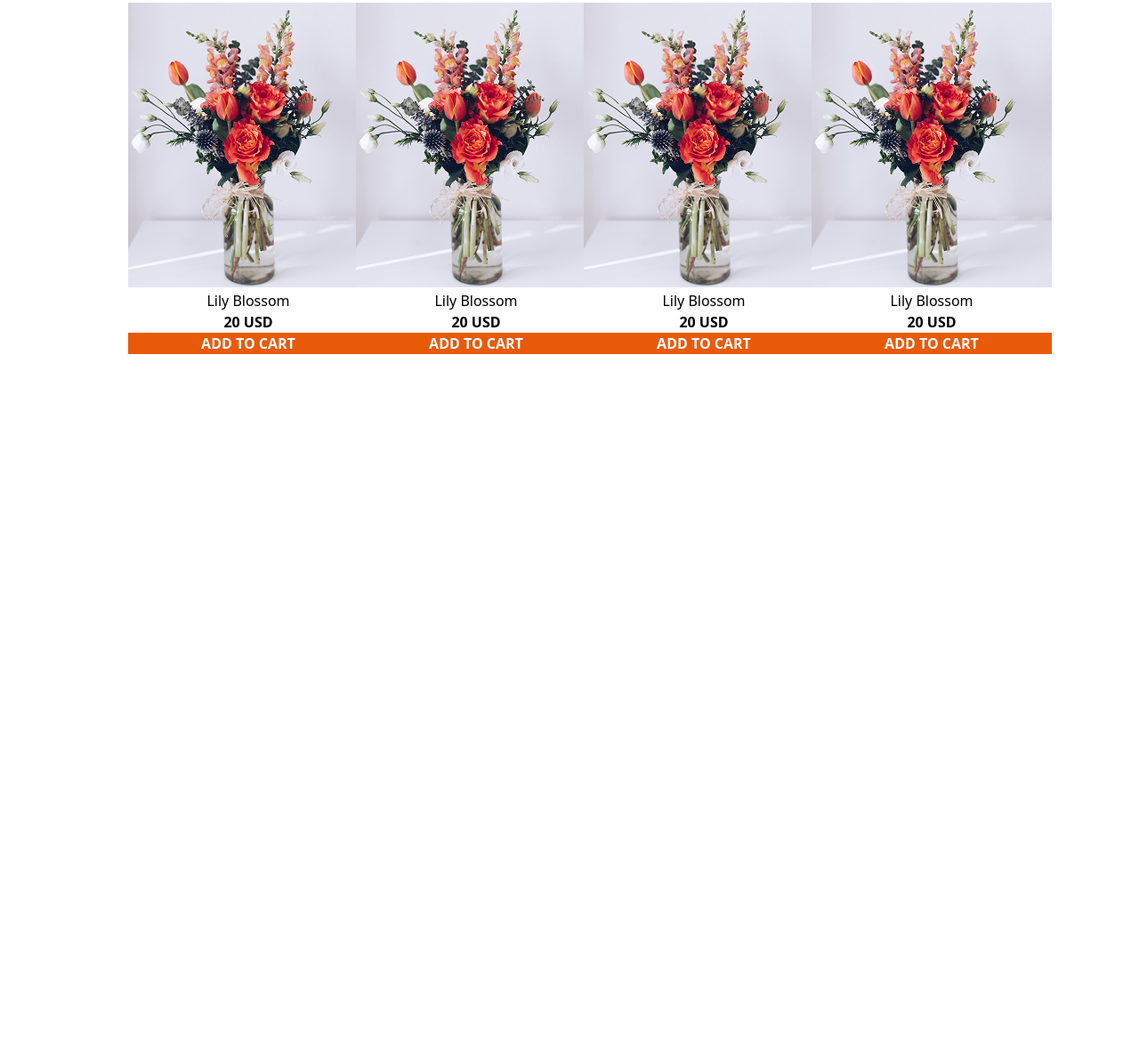
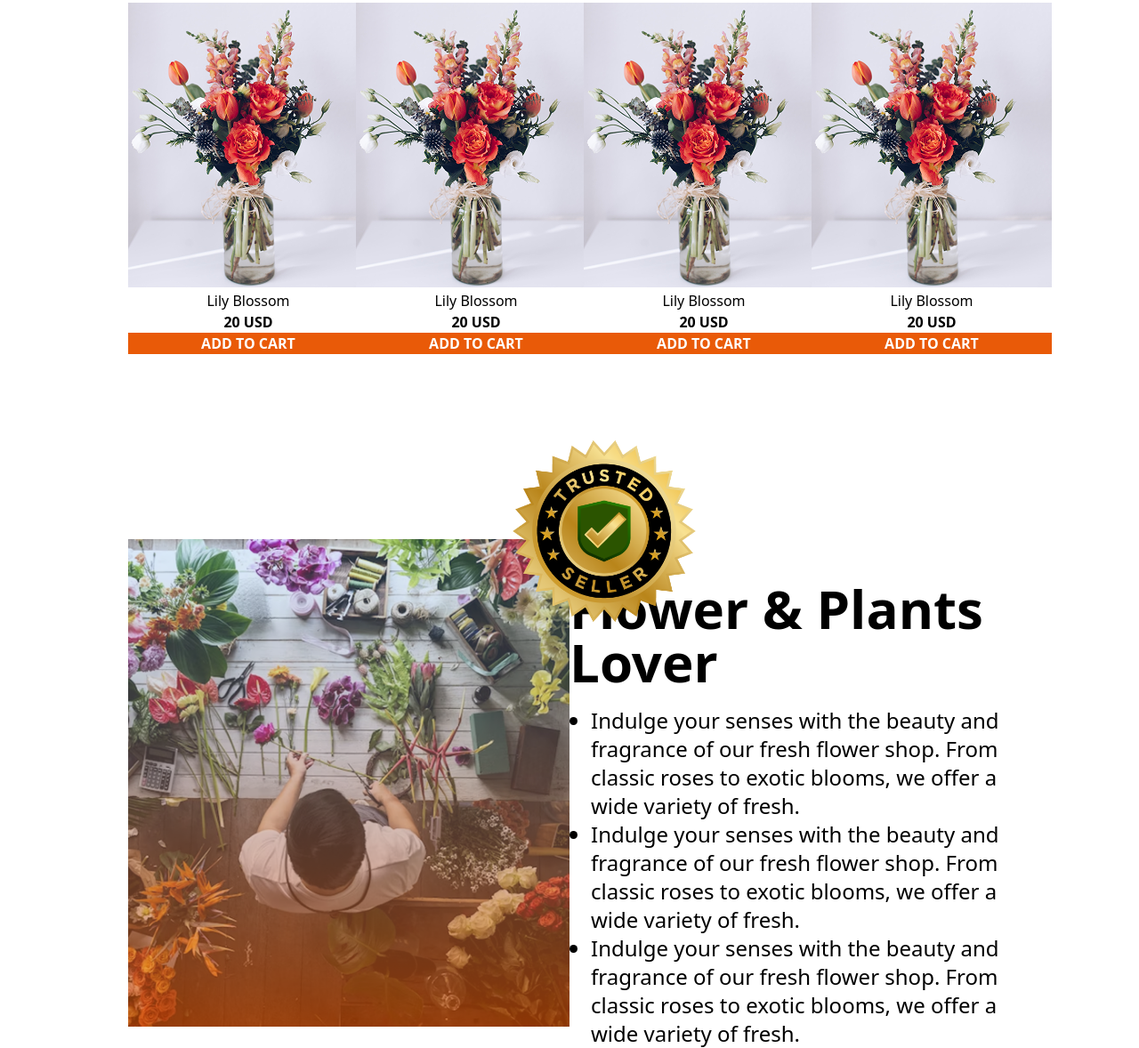
Before and after one commit to ashrafulislam65/faugei-website, a plain HTML site: page index.html in a window 1280 px wide. Shown: the part 1200-2378 px from the top of the page at 89% size. Before the commit the page ends 1598 px from the top, so only its background shows below. Drawn offline with nearby package versions, Linux system fonts and the light colour scheme.

Commit message:
flower and plants section added

```diff
--- a/index.html
+++ b/index.html
@@ -102,6 +102,21 @@
 
             </div>
          </section>
+         <!-- flower and planet lover section -->
+          <section class=" lg:flex justify-between pt-20 lg:pt-52 px-10 lg:px-36">
+            <div class="relative ">
+                <img class="" src="assets/flower-store.png" alt="">
+                <img class=" lg:block hidden w-[286px] h-[286px] absolute lg:-top-38 lg:left-98" src="assets/trusted-badge.png" alt="">
+            </div>
+            <div class="w-full lg:w-[540px] ">
+                <h1 class="font-bold lg:text-6xl lg:pt-12 pb-5">Flower & Plants Lover</h1>
+                <ul class="list-disc  lg:pl-6 lg:text-2xl">
+                    <li>Indulge your senses with the beauty and fragrance of our fresh flower shop. From classic roses to exotic blooms, we offer a wide variety of fresh.</li>
+                    <li>Indulge your senses with the beauty and fragrance of our fresh flower shop. From classic roses to exotic blooms, we offer a wide variety of fresh.</li>
+                    <li>Indulge your senses with the beauty and fragrance of our fresh flower shop. From classic roses to exotic blooms, we offer a wide variety of fresh.</li>
+                </ul>
+            </div>
+          </section>
     </main>
     <footer></footer>
 
```
